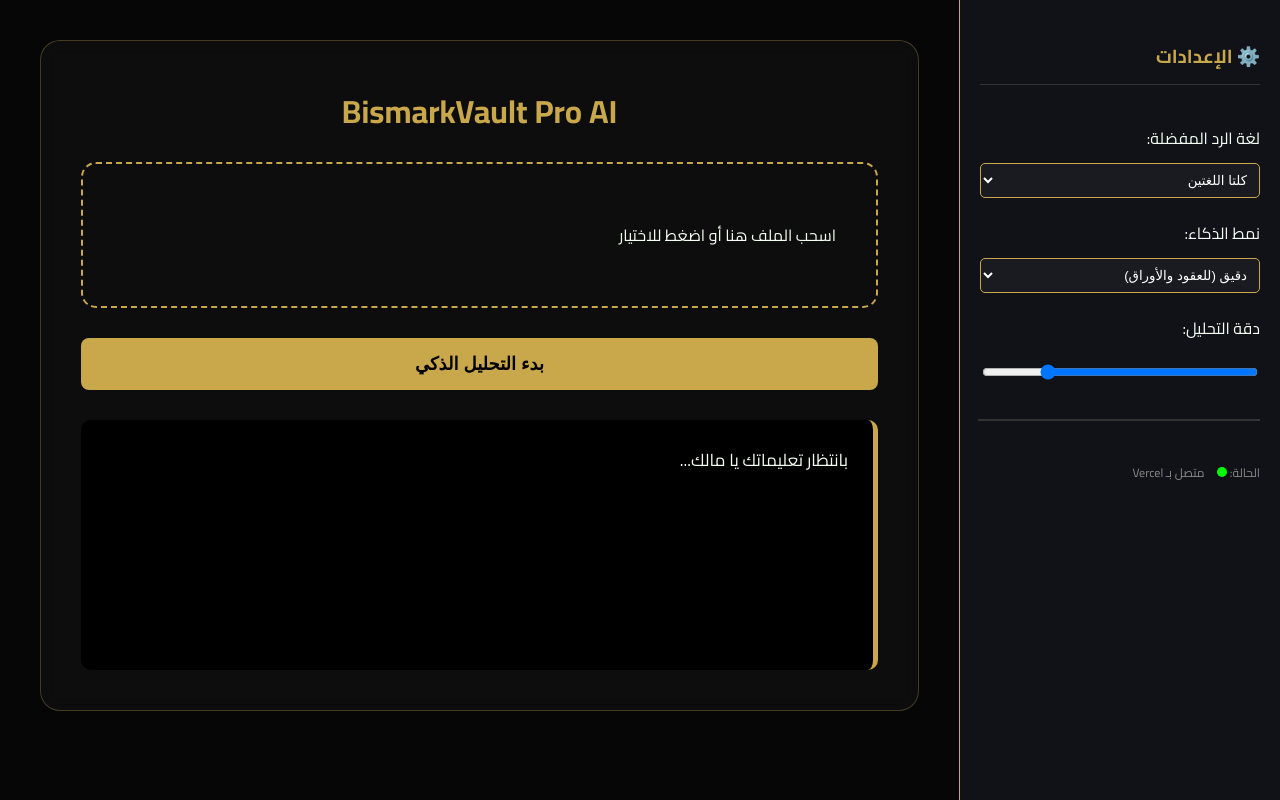
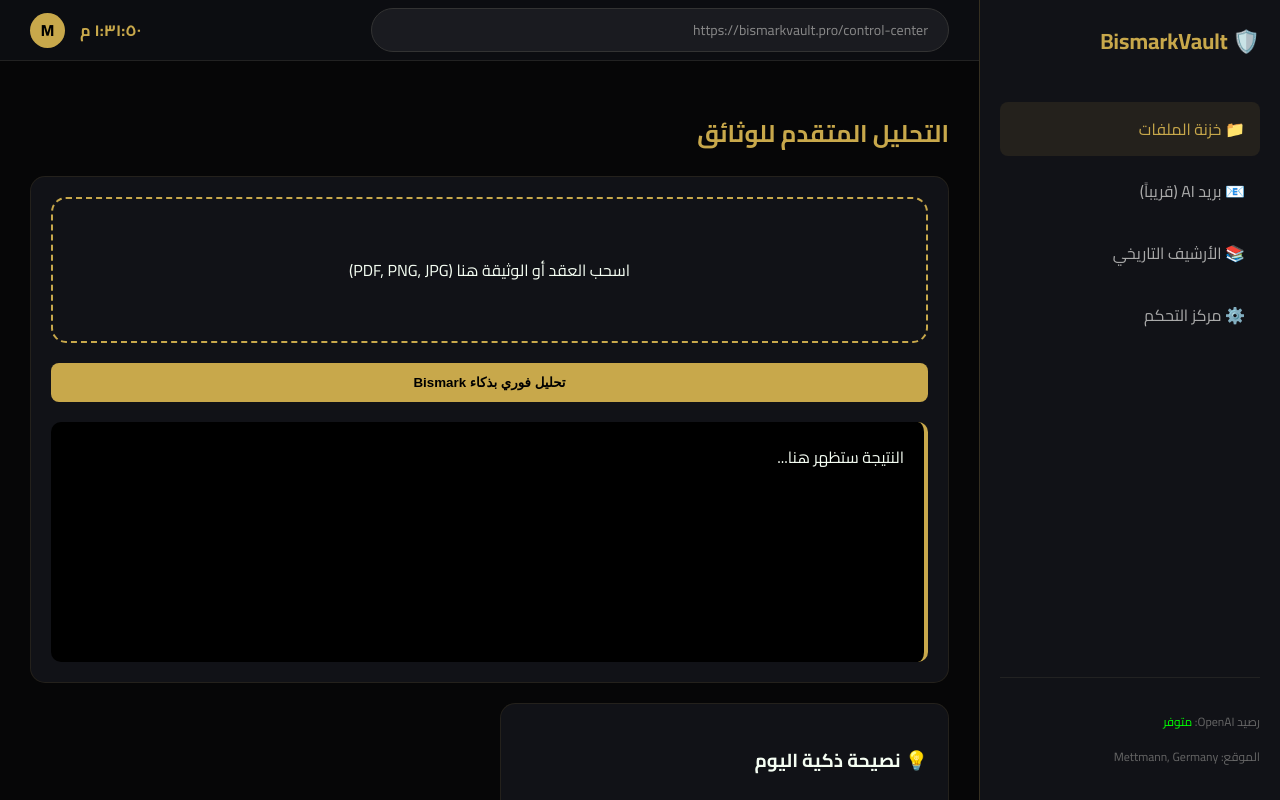
Before and after one commit to malekalsirreih-ux/bismarkvault, a plain HTML site: page index.html in a window 1280 px wide. Drawn offline with Linux system fonts and the light colour scheme.

Commit message:
Update title and enhance sidebar and main content styles

```diff
--- a/index.html
+++ b/index.html
@@ -3,91 +3,122 @@
 <head>
     <meta charset="UTF-8">
     <meta name="viewport" content="width=device-width, initial-scale=1.0">
-    <title>BismarkVault AI | Control Center</title>
+    <title>BismarkVault Pro | OS</title>
     <link href="https://fonts.googleapis.com/css2?family=Cairo:wght@300;400;700&display=swap" rel="stylesheet">
     <style>
-        :root { --gold: #c8a84b; --bg: #060607; --panel: #111217; --text: #f5fef3; }
+        :root { --gold: #c8a84b; --bg: #060607; --panel: #111217; --text: #f5fef3; --sidebar-w: 260px; }
         body { margin: 0; font-family: 'Cairo', sans-serif; background: var(--bg); color: var(--text); display: flex; height: 100vh; overflow: hidden; }
 
-        /* Sidebar - لوحة الإعدادات */
-        .sidebar { width: 280px; background: var(--panel); border-left: 1px solid var(--gold); padding: 20px; display: flex; flex-direction: column; gap: 20px; }
-        .sidebar h3 { color: var(--gold); border-bottom: 1px solid #333; padding-bottom: 10px; }
-        .setting-group { display: flex; flex-direction: column; gap: 10px; }
-        select, input[type="range"] { background: #1a1b20; border: 1px solid var(--gold); color: white; padding: 8px; border-radius: 5px; }
+        /* Sidebar - المتصفح الذكي */
+        .sidebar { width: var(--sidebar-w); background: var(--panel); border-left: 1px solid rgba(200,168,75,0.2); display: flex; flex-direction: column; padding: 20px; z-index: 100; }
+        .logo { color: var(--gold); font-size: 22px; font-weight: bold; margin-bottom: 40px; display: flex; align-items: center; gap: 10px; }
+        .nav-item { padding: 12px 15px; margin-bottom: 8px; border-radius: 8px; cursor: pointer; transition: 0.3s; display: flex; align-items: center; gap: 12px; color: #aaa; }
+        .nav-item:hover, .nav-item.active { background: rgba(200,168,75,0.1); color: var(--gold); }
 
-        /* Main Content - منطقة العمل */
-        .main-content { flex: 1; display: flex; flex-direction: column; padding: 40px; overflow-y: auto; }
-        .glass-card { background: rgba(255, 255, 255, 0.03); border: 1px solid rgba(200, 168, 75, 0.3); border-radius: 20px; padding: 40px; backdrop-filter: blur(10px); }
+        /* Main Browser Window */
+        .browser-window { flex: 1; display: flex; flex-direction: column; background: var(--bg); position: relative; }
+        .top-bar { height: 60px; background: #0c0d11; border-bottom: 1px solid #222; display: flex; align-items: center; padding: 0 30px; justify-content: space-between; }
+        .address-bar { background: #1a1b20; border: 1px solid #333; flex: 0.7; padding: 8px 20px; border-radius: 30px; color: #888; font-size: 14px; }
 
-        .upload-area { border: 2px dashed var(--gold); padding: 40px; border-radius: 15px; cursor: pointer; transition: 0.3s; margin-bottom: 30px; }
-        .upload-area:hover { background: rgba(200, 168, 75, 0.05); }
+        .content-area { flex: 1; padding: 30px; overflow-y: auto; display: none; }
+        .content-area.active { display: block; }
 
-        button { background: var(--gold); color: black; border: none; padding: 15px 30px; border-radius: 8px; font-weight: bold; cursor: pointer; width: 100%; font-size: 18px; }
-        button:disabled { background: #555; }
+        /* Cards & Components */
+        .grid { display: grid; grid-template-columns: repeat(auto-fit, minmax(300px, 1fr)); gap: 20px; }
+        .card { background: var(--panel); border: 1px solid rgba(200,168,75,0.1); border-radius: 15px; padding: 20px; }
+        .btn-gold { background: var(--gold); color: black; border: none; padding: 12px 20px; border-radius: 8px; font-weight: bold; cursor: pointer; width: 100%; }
 
-        #resultArea { margin-top: 30px; background: #000; padding: 25px; border-radius: 10px; border-right: 5px solid var(--gold); line-height: 1.8; font-size: 17px; min-height: 200px; }
-        .status-dot { width: 10px; height: 10px; background: #00ff00; border-radius: 50%; display: inline-block; margin-left: 10px; }
+        /* Analysis Result Styling */
+        #analysisOutput { background: #000; border-radius: 10px; padding: 20px; margin-top: 20px; border-right: 4px solid var(--gold); min-height: 200px; white-space: pre-wrap; }
     </style>
 </head>
 <body>
 
     <div class="sidebar">
-        <h3>⚙️ الإعدادات</h3>
-        <div class="setting-group">
-            <label>لغة الرد المفضلة:</label>
-            <select id="langPref">
-                <option value="ar">العربية</option>
-                <option value="de">الألمانية (Deutsch)</option>
-                <option value="both" selected>كلتا اللغتين</option>
-            </select>
+        <div class="logo">🛡️ BismarkVault</div>
+        <div class="nav-item active" onclick="showTab('vault')">📁 خزنة الملفات</div>
+        <div class="nav-item" onclick="showTab('mail')">📧 بريد AI (قريباً)</div>
+        <div class="nav-item" onclick="showTab('archive')">📚 الأرشيف التاريخي</div>
+        <div class="nav-item" onclick="showTab('settings')">⚙️ مركز التحكم</div>
+
+        <div style="margin-top: auto; padding-top: 20px; border-top: 1px solid #222;">
+            <p style="font-size: 12px; color: #666;">رصيد OpenAI: <span style="color: #00ff00;">متوفر</span></p>
+            <p style="font-size: 12px; color: #666;">الموقع: Mettmann, Germany</p>
         </div>
-        <div class="setting-group">
-            <label>نمط الذكاء:</label>
-            <select id="aiModel">
-                <option value="precise">دقيق (للعقود والأوراق)</option>
-                <option value="creative">إبداعي (للملخصات)</option>
-            </select>
-        </div>
-        <div class="setting-group">
-            <label>دقة التحليل:</label>
-            <input type="range" min="1" max="100" value="80">
-        </div>
-        <hr style="border: 0.1px solid #333; width: 100%;">
-        <p style="font-size: 12px; color: #888;">الحالة: <span class="status-dot"></span> متصل بـ Vercel</p>
     </div>
 
-    <div class="main-content">
-        <div class="glass-card">
-            <h1 style="color: var(--gold); text-align: center; margin-top: 0;">BismarkVault Pro AI</h1>
+    <div class="browser-window">
+        <div class="top-bar">
+            <div class="address-bar">https://bismarkvault.pro/control-center</div>
+            <div style="display: flex; gap: 15px; align-items: center;">
+                <span id="clock" style="color: var(--gold); font-weight: bold;"></span>
+                <div style="width: 35px; height: 35px; background: var(--gold); border-radius: 50%; display: grid; place-items: center; color: black; font-weight: bold;">M</div>
+            </div>
+        </div>
 
-            <div class="upload-area" onclick="document.getElementById('fileIn').click()">
-                <p id="fileNameDisplay">اسحب الملف هنا أو اضغط للاختيار</p>
-                <input type="file" id="fileIn" hidden onchange="updateName()">
+        <div id="vault" class="content-area active">
+            <h2 style="color: var(--gold);">التحليل المتقدم للوثائق</h2>
+            <div class="grid">
+                <div class="card" style="grid-column: span 2;">
+                    <div style="border: 2px dashed var(--gold); padding: 40px; text-align: center; border-radius: 15px;" onclick="document.getElementById('fileInput').click()">
+                        <p id="fileLabel">اسحب العقد أو الوثيقة هنا (PDF, PNG, JPG)</p>
+                        <input type="file" id="fileInput" hidden onchange="document.getElementById('fileLabel').innerText = this.files[0].name">
+                    </div>
+                    <button class="btn-gold" style="margin-top: 20px;" onclick="runAnalysis()">تحليل فوري بذكاء Bismark</button>
+                    <div id="analysisOutput">النتيجة ستظهر هنا...</div>
+                </div>
+
+                <div class="card">
+                    <h3>💡 نصيحة ذكية اليوم</h3>
+                    <p style="color: #aaa; font-size: 14px;">بناءً على ملفاتك السابقة، ننصحك بمراجعة عقد التأمين الخاص بك قبل نهاية الشهر الحالي لتجنب التجديد التلقائي.</p>
+                </div>
             </div>
+        </div>
 
-            <button id="mainBtn" onclick="processFile()">بدء التحليل الذكي</button>
+        <div id="mail" class="content-area">
+            <h2>الربط مع بريد Gmail</h2>
+            <p>يتم الآن إعداد بروتوكول المزامنة الآمنة. ستتمكن قريباً من تلقي إشعارات فورية عند وصول رسائل هامة من الدوائر الحكومية الألمانية.</p>
+        </div>
 
-            <div id="resultArea">بانتظار تعليماتك يا مالك...</div>
+        <div id="archive" class="content-area">
+            <h2>الأرشيف الذكي</h2>
+            <div class="card">لا توجد ملفات مؤرشفة حالياً. جميع التحليلات يتم تشفيرها وحفظها في ذاكرتك المحلية.</div>
+        </div>
+
+        <div id="settings" class="content-area">
+            <h2>إعدادات النظام</h2>
+            <div class="card">
+                <label>مفتاح API الخاص بك:</label>
+                <input type="password" value="••••••••••••••••" disabled style="width: 100%; background: #000; color: #555; border: 1px solid #333; padding: 10px; margin-top: 10px;">
+                <p style="font-size: 12px; color: #888; margin-top: 10px;">تم الربط عبر Vercel Environment Variables بنجاح.</p>
+            </div>
         </div>
     </div>
 
     <script>
-        function updateName() {
-            const file = document.getElementById('fileIn').files[0];
-            if(file) document.getElementById('fileNameDisplay').innerText = "تم اختيار: " + file.name;
+        // نظام التنقل بين التبويبات
+        function showTab(tabId) {
+            document.querySelectorAll('.content-area').forEach(t => t.classList.remove('active'));
+            document.querySelectorAll('.nav-item').forEach(n => n.classList.remove('active'));
+            document.getElementById(tabId).classList.add('active');
+            event.currentTarget.classList.add('active');
         }
 
-        async function processFile() {
-            const file = document.getElementById('fileIn').files[0];
-            const resultArea = document.getElementById('resultArea');
-            const btn = document.getElementById('mainBtn');
-            const lang = document.getElementById('langPref').value;
+        // تحديث الساعة
+        function updateClock() {
+            const now = new Date();
+            document.getElementById('clock').innerText = now.toLocaleTimeString('ar-EG');
+        }
+        setInterval(updateClock, 1000);
+        updateClock();
 
-            if(!file) return alert("اختر ملفاً أولاً");
+        // تشغيل التحليل
+        async function runAnalysis() {
+            const file = document.getElementById('fileInput').files[0];
+            const output = document.getElementById('analysisOutput');
+            if(!file) return alert("اختر ملفاً");
 
-            btn.disabled = true;
-            btn.innerText = "جاري الاتصال بالعقل الإلكتروني...";
-            resultArea.innerText = "يتم الآن معالجة البيانات وفقاً للإعدادات المختارة...";
+            output.innerText = "جاري الاتصال بالعقل الإلكتروني... يرجى الانتظار";
 
             const reader = new FileReader();
             reader.onload = async (e) => {
@@ -97,17 +128,13 @@
                         headers: {'Content-Type': 'application/json'},
                         body: JSON.stringify({
                             fileName: file.name,
-                            fileContent: e.target.result.substring(0, 5000),
-                            options: { language: lang }
+                            fileContent: e.target.result.substring(0, 5000)
                         })
                     });
                     const data = await response.json();
-                    resultArea.innerText = data.analysis || "حدث خطأ غير متوقع";
+                    output.innerText = data.analysis || "فشل التحليل";
                 } catch (err) {
-                    resultArea.innerText = "فشل في الاتصال. تأكد من إعدادات الـ API";
-                } finally {
-                    btn.disabled = false;
-                    btn.innerText = "بدء التحليل الذكي";
+                    output.innerText = "خطأ في الاتصال بالسيرفر.";
                 }
             };
             reader.readAsText(file);
```
